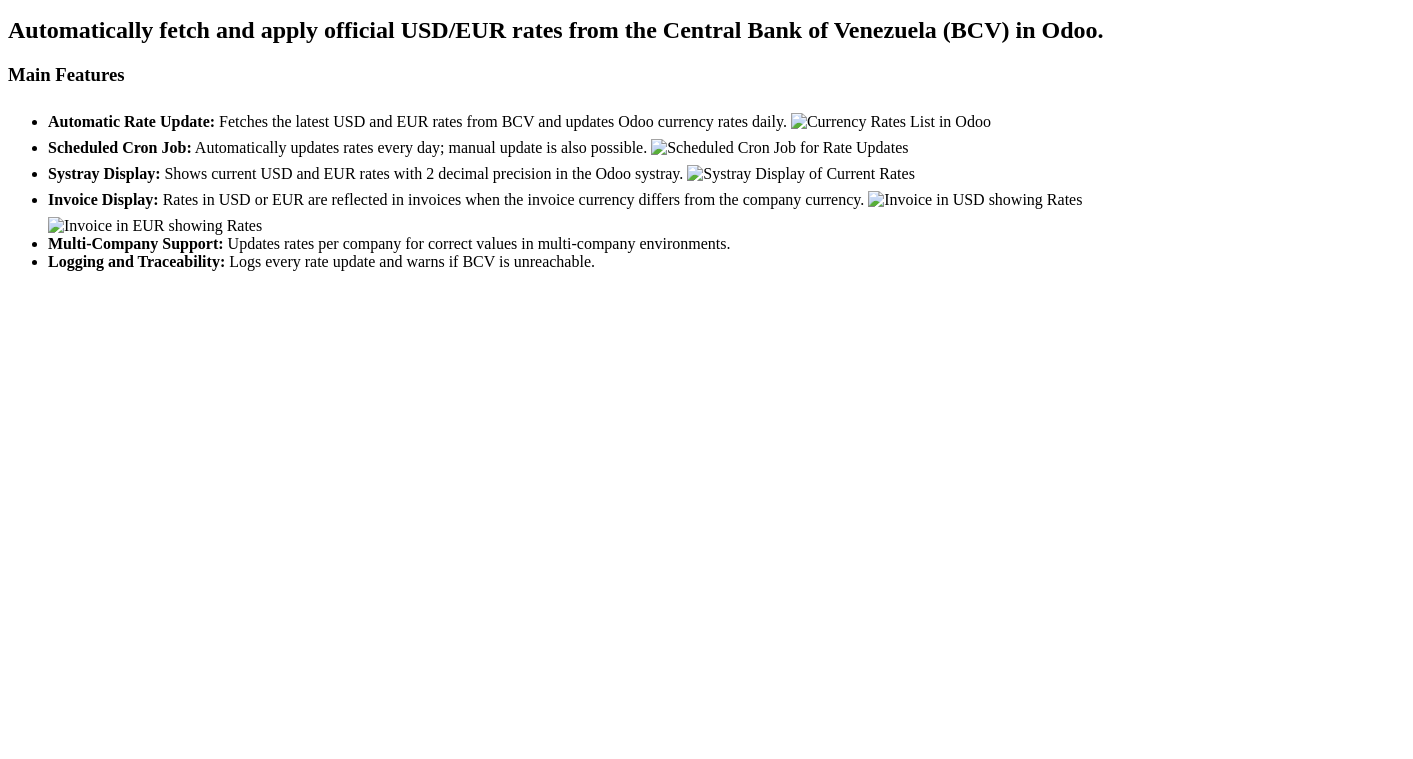
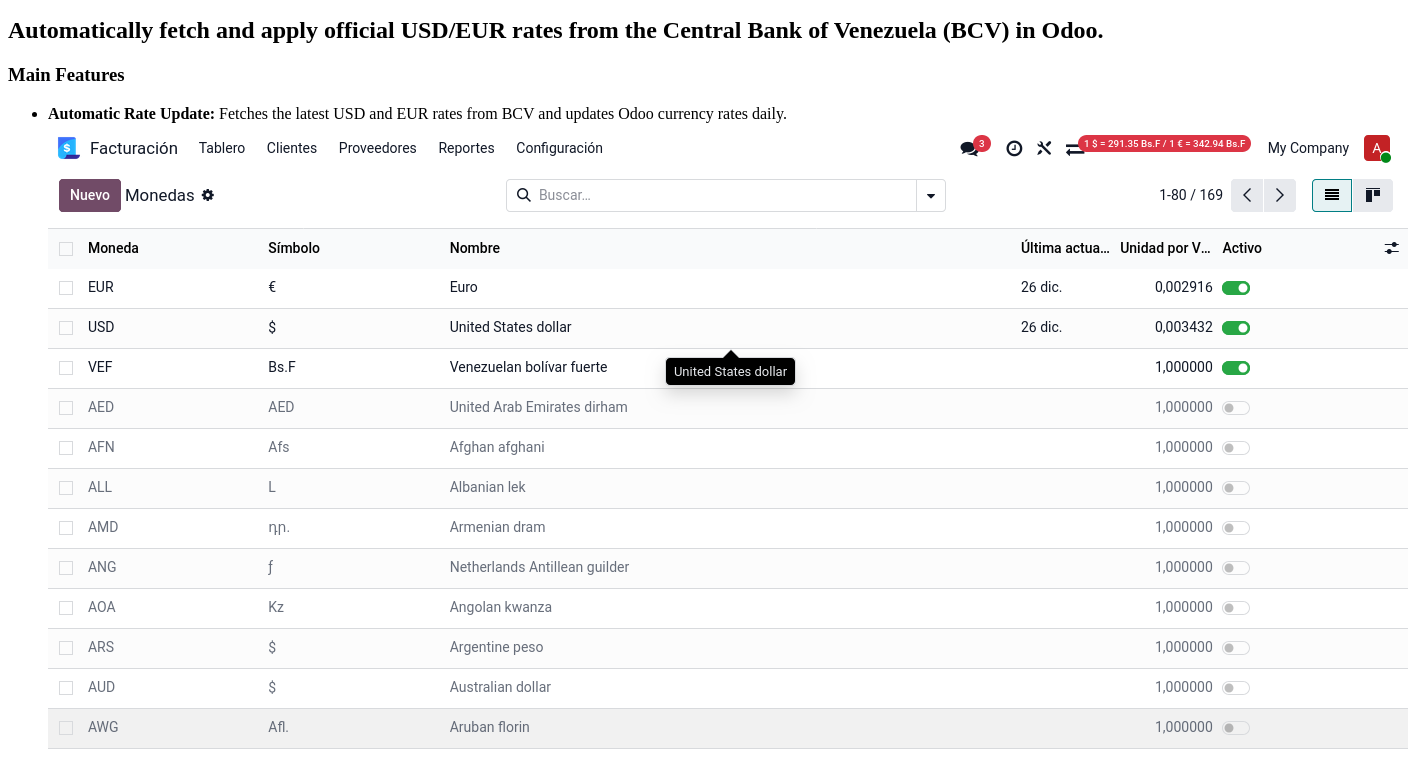
Before and after one commit to stferraro/bcv_exchange_rate, a plain HTML site: page static/description/index.html in a window 1280 px wide. Shown: the part 38-797 px from the top of the page, 1413 px wide, since content can reach past the window. Drawn offline with Linux system fonts and the light colour scheme.

Commit message:
[FIX]  fix suggestions

```diff
--- a/static/description/index.html
+++ b/static/description/index.html
@@ -18,7 +18,7 @@
                     <strong>Automatic Rate Update:</strong> Fetches the latest USD and EUR rates from BCV and updates Odoo currency rates daily.
                     <img
                         class="oe_picture oe_screenshot"
-                        src="static/description/resources/01.png"
+                        src="resources/01.png"
                         alt="Currency Rates List in Odoo"
                         style="margin-top: 8px;"
                     />
@@ -27,7 +27,7 @@
                     <strong>Scheduled Cron Job:</strong> Automatically updates rates every day; manual update is also possible.
                     <img
                         class="oe_picture oe_screenshot"
-                        src="static/description/resources/02.png"
+                        src="resources/02.png"
                         alt="Scheduled Cron Job for Rate Updates"
                         style="margin-top: 8px;"
                     />
@@ -36,7 +36,7 @@
                     <strong>Systray Display:</strong> Shows current USD and EUR rates with 2 decimal precision in the Odoo systray.
                     <img
                         class="oe_picture oe_screenshot"
-                        src="static/description/resources/03.png"
+                        src="resources/03.png"
                         alt="Systray Display of Current Rates"
                         style="margin-top: 8px;"
                     />
@@ -45,13 +45,13 @@
                     <strong>Invoice Display:</strong> Rates in USD or EUR are reflected in invoices when the invoice currency differs from the company currency.
                     <img
                         class="oe_picture oe_screenshot"
-                        src="static/description/resources/04.png"
+                        src="resources/04.png"
                         alt="Invoice in USD showing Rates"
                         style="margin-top: 8px;"
                     />
                     <img
                         class="oe_picture oe_screenshot"
-                        src="static/description/resources/05.png"
+                        src="resources/05.png"
                         alt="Invoice in EUR showing Rates"
                         style="margin-top: 8px;"
                     />
```
